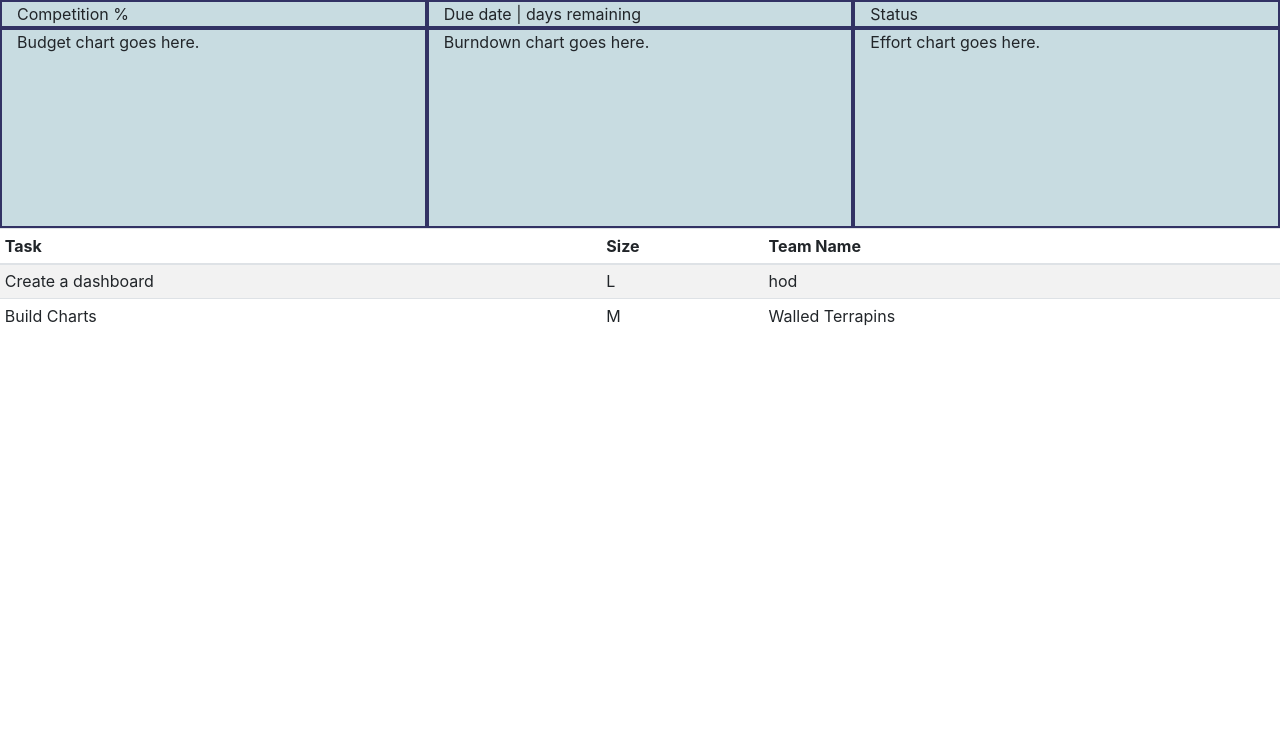
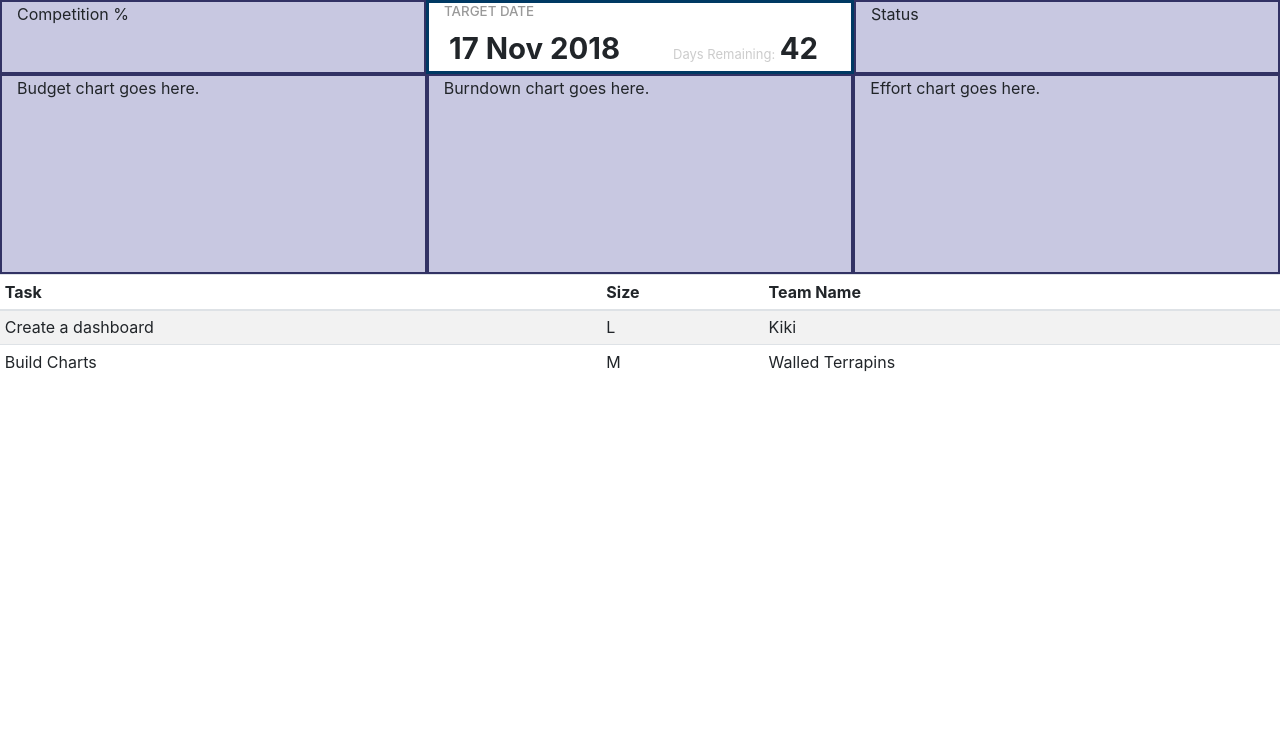
Before and after one commit to lizergit/DS-Dashboard, a plain HTML site: page Public/index.html in a window 1280 px wide. Shown: the part 56-800 px from the top of the page. Drawn offline with nearby package versions, Linux system fonts and the light colour scheme.

Commit message:
8/27 class

```diff
--- a/Public/index.html
+++ b/Public/index.html
@@ -9,22 +9,60 @@
     <link rel="stylesheet" href="https://stackpath.bootstrapcdn.com/bootstrap/4.1.3/css/bootstrap.min.css" integrity="sha384-MCw98/SFnGE8fJT3GXwEOngsV7Zt27NXFoaoApmYm81iuXoPkFOJwJ8ERdknLPMO" crossorigin="anonymous">
     <style type="text/css">
       .placeholder{
-        background-color: rgb(200,220,225);
+        background-color: rgb(200,200,225);
         border: 2px solid rgb(50,50,100);
       }
+      section{
+        border:3px solid rgb(0, 57, 99);
+        text-align: center;
+      }
+      section h2 {
+        font-size: 10pt;
+        color: #999;
+        text-transform: uppercase;
+        text-align: left;
+      }
+      .label {
+        font-size: small;
+        color: #ccc;
+        text-transform: capitalize;
+      }
+
+      .data{
+        font-size: 22pt;
+        color: lgb(0,91,148);
+        font-weight: bold;
+      }
+
     </style>
     <title>Project Dashboard</title>
   </head>
   <body>
     <div class="container-fluid">
-      <h1>Hello, world!</h1>
+      <h1>Project Name</h1>
         <div class="row">
           <div class="col placeholder">
             Competition %
           </div>
-          <div class="col placeholder">
-            Due date | days remaining
-          </div>
+
+          <section id='targetDate' class="col">
+
+
+              <h2>Target Date</h2>
+              <div class="row">
+
+                <div class="col">
+                  <span class="data">17 Nov 2018</span>
+                </div>
+                <div class="col">
+                  <span class="label">Days remaining:</span>
+                  <span class="data">42</span>
+                </div>
+              </div>
+
+          </section>
+
+
           <div class="col placeholder">
             Status
           </div>
@@ -66,7 +104,7 @@
                   L
                 </td>
                 <td>
-                  hod
+                  Kiki
                 </td>
               </tr>
               <tr>
```
